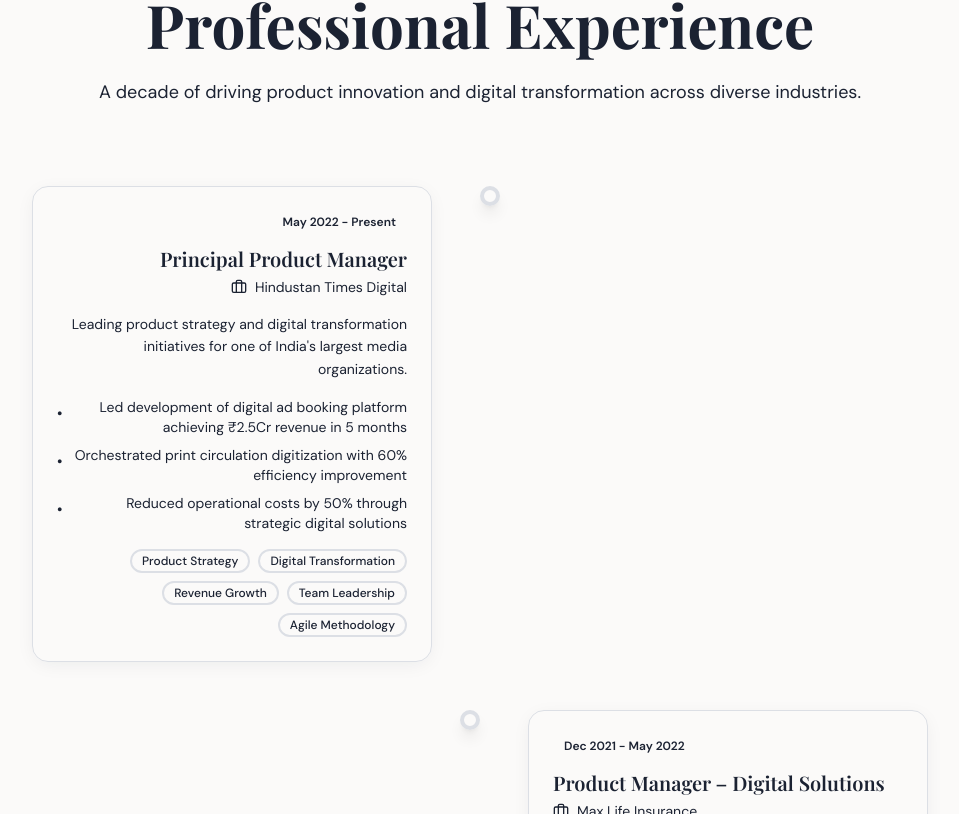
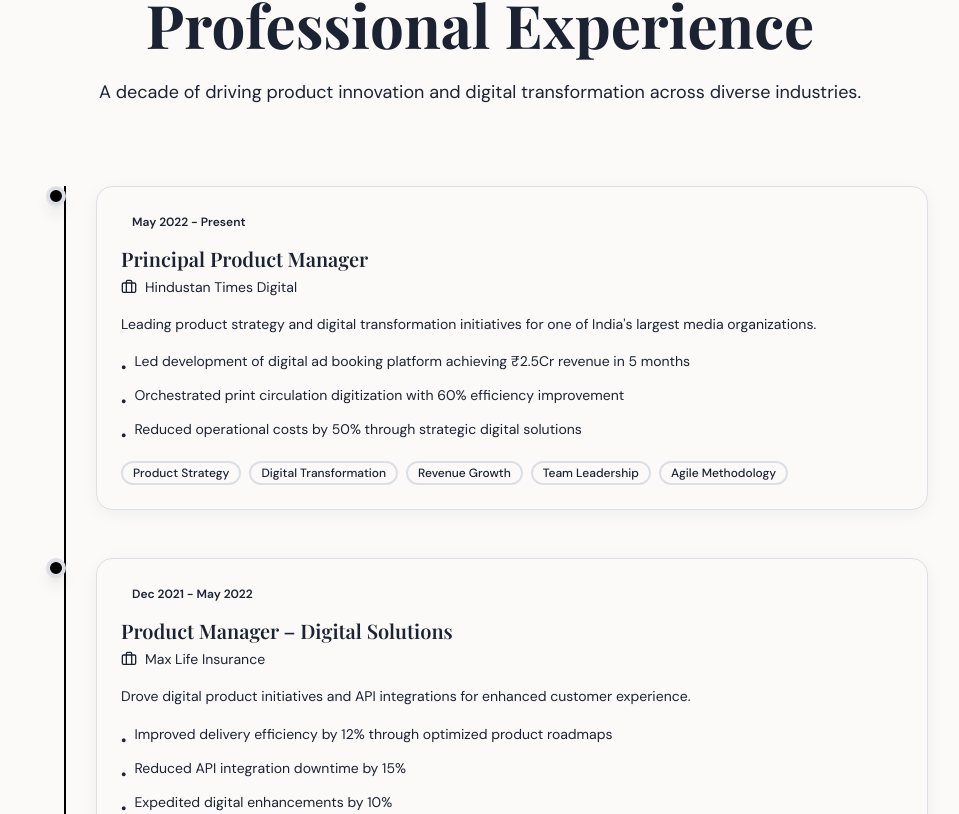
Before and after one commit to Swatisahu19/portfolio, a Next.js app: page / in a window 1280 px wide. Shown: the part 1986-2800 px from the top of the page, without its empty margins (160-1119 px from the left). Built offline with nearby package versions, Linux system fonts and the light colour scheme; a web font is replaced by a local one.

Commit message:
Update Experience timeline: black line and left-aligned text

```diff
--- a/app/components/sections/Experience.tsx
+++ b/app/components/sections/Experience.tsx
@@ -74,27 +74,19 @@ export function Experience() {
         {/* Timeline */}
         <div className="max-w-4xl mx-auto">
           <div className="relative">
-            {/* Timeline line - more visible */}
-            <div className="absolute left-8 md:left-1/2 top-0 bottom-0 w-0.5 bg-gradient-to-b from-accent via-accent/60 to-accent md:-translate-x-1/2" />
+            {/* Timeline line - black */}
+            <div className="absolute left-8 top-0 bottom-0 w-0.5 bg-black dark:bg-white" />
 
             {experiences.map((exp, index) => (
               <div
                 key={exp.title + exp.company}
-                className={`relative mb-12 last:mb-0 pl-16 md:pl-0 md:w-1/2 ${
-                  index % 2 === 0 ? "md:pr-12 md:text-right" : "md:pl-12 md:ml-auto md:text-left"
-                }`}
+                className="relative mb-12 last:mb-0 pl-16"
               >
                 {/* Timeline dot */}
-                <div
-                  className={`absolute top-0 w-5 h-5 bg-accent rounded-full border-4 border-background shadow-lg ${
-                    index % 2 === 0
-                      ? "left-6 md:left-auto md:-right-[10px] md:translate-x-1/2"
-                      : "left-6 md:-left-[10px] md:-translate-x-1/2"
-                  }`}
-                />
+                <div className="absolute top-0 left-6 w-5 h-5 bg-black dark:bg-white rounded-full border-4 border-background shadow-lg -translate-x-1/2" />
 
                 <div className="p-6 bg-card rounded-2xl border border-border shadow-soft hover:shadow-card transition-all duration-300">
-                  <div className={`flex flex-wrap items-start gap-2 mb-3 ${index % 2 === 0 ? "md:justify-end" : ""}`}>
+                  <div className="flex flex-wrap items-start gap-2 mb-3">
                     <Badge variant="accent" className="text-xs">
                       {exp.period}
                     </Badge>
@@ -104,7 +96,7 @@ export function Experience() {
                     {exp.title}
                   </h3>
 
-                  <div className={`flex items-center gap-2 text-muted-foreground text-sm mb-4 ${index % 2 === 0 ? "md:justify-end" : ""}`}>
+                  <div className="flex items-center gap-2 text-muted-foreground text-sm mb-4">
                     <Briefcase className="w-4 h-4" />
                     <span>{exp.company}</span>
                   </div>
@@ -122,7 +114,7 @@ export function Experience() {
                     ))}
                   </ul>
 
-                  <div className={`flex flex-wrap gap-2 ${index % 2 === 0 ? "md:justify-end" : ""}`}>
+                  <div className="flex flex-wrap gap-2">
                     {exp.skills.map((skill) => (
                       <Badge
                         key={skill}
```
